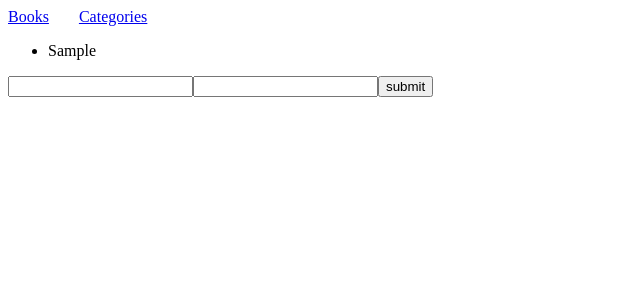
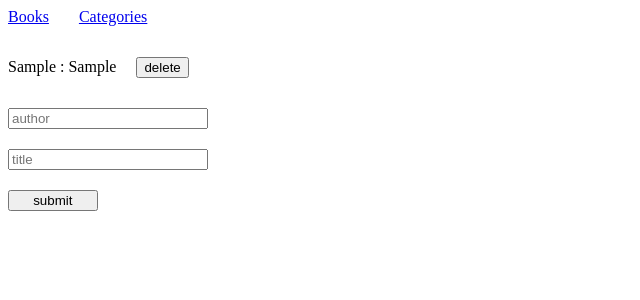
Before and after one commit to Pamphilemkp/book-store, a React (Create React App) app: page / in a window 1280 px wide. Both pictures are taken after typing "Sample", "Sample" into the empty fields and a click on the button "submit". Shown: the top 300 px of the page, without its empty margins (0-640 px from the left). Built offline with nearby package versions, Linux system fonts and the light colour scheme.

Commit message:
fix linter errors

```diff
--- a/package.json
+++ b/package.json
@@ -36,5 +36,11 @@
       "last 1 firefox version",
       "last 1 safari version"
     ]
+  },
+  "devDependencies": {
+    "stylelint": "^13.13.1",
+    "stylelint-config-standard": "^21.0.0",
+    "stylelint-csstree-validator": "^1.9.0",
+    "stylelint-scss": "^3.21.0"
   }
 }
--- a/src/app.css
+++ b/src/app.css
@@ -3,6 +3,7 @@
   display: flex;
   flex-direction: column;
 }
+
 .header {
   display: flex;
   gap: 30px;
@@ -11,13 +12,13 @@
 }
 
 .list {
-    padding: 0px;
+  padding: 0;
   display: flex;
   flex-direction: column;
   width: 50vw;
 }
 
-.list-items{
+.list-items {
   list-style: none;
   display: flex;
   gap: 20px;
@@ -29,6 +30,22 @@
   flex-direction: column;
   gap: 20px;
 }
+
 .check-status {
   width: 100px;
 }
+
+form {
+  display: flex;
+  flex-direction: column;
+  gap: 20px;
+  justify-content: center;
+}
+
+input {
+  width: 15vw;
+}
+
+.submit {
+  width: 7vw;
+}
--- a/src/components/InputItems.js
+++ b/src/components/InputItems.js
@@ -36,9 +36,9 @@ function InputItems (props) {
 
     return (
         <form onSubmit={handleSubmit}>
-          <input type="text" value={data.author} name="author" onChange={handleChange} />
-          <input type="text"  value={data.title}  name="title" onChange={handleChange} />
-          <button>submit</button>
+          <input type="text" placeHolder='author' value={data.author} name="author" onChange={handleChange} />
+          <input type="text" placeHolder='title' value={data.title}  name="title" onChange={handleChange} />
+          <button className='submit'>submit</button>
         </form>
     )
 }
--- a/src/components/itemsList.js
+++ b/src/components/itemsList.js
@@ -2,10 +2,14 @@
  function ItemsList (props){
 
     return (
-        <ul>
-            {props.books.map(book =>{
-             return  <li >{book.author}</li>
-            })}
+        <ul className="list">
+           {props.books.map( data => {
+            return  <li key={data.id} className="list-items">
+            <p> {data.author} : <span>{data.title}</span> </p>
+            <button>delete</button>
+        </li>
+           })
+            }
         </ul>
     )
  }
```
Also changed, not shown: .stylelintrc.json (added), 2 other files (tests, documents, lock files or other folders). Lines whose indentation alone changed are shown as unchanged.
